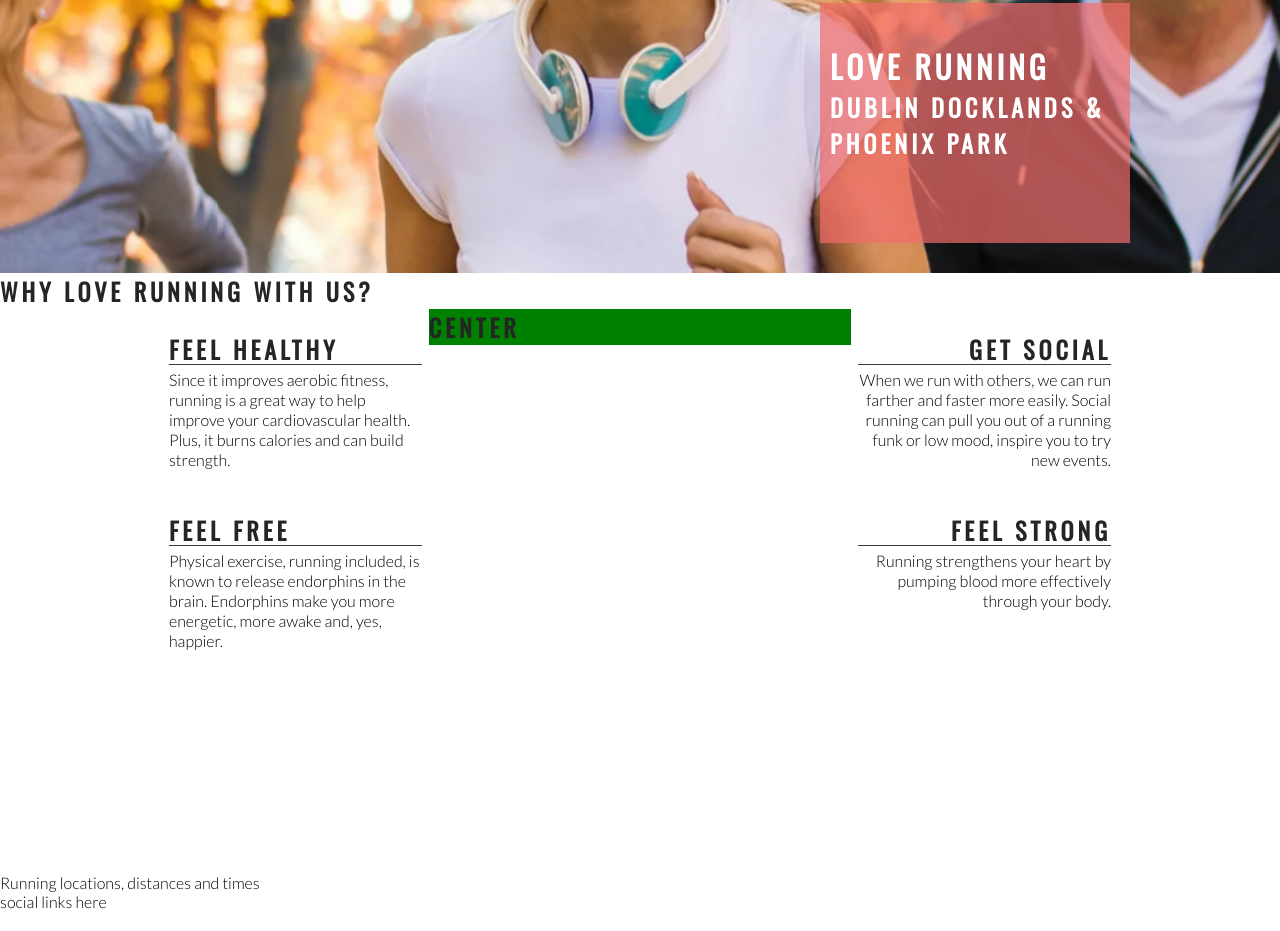
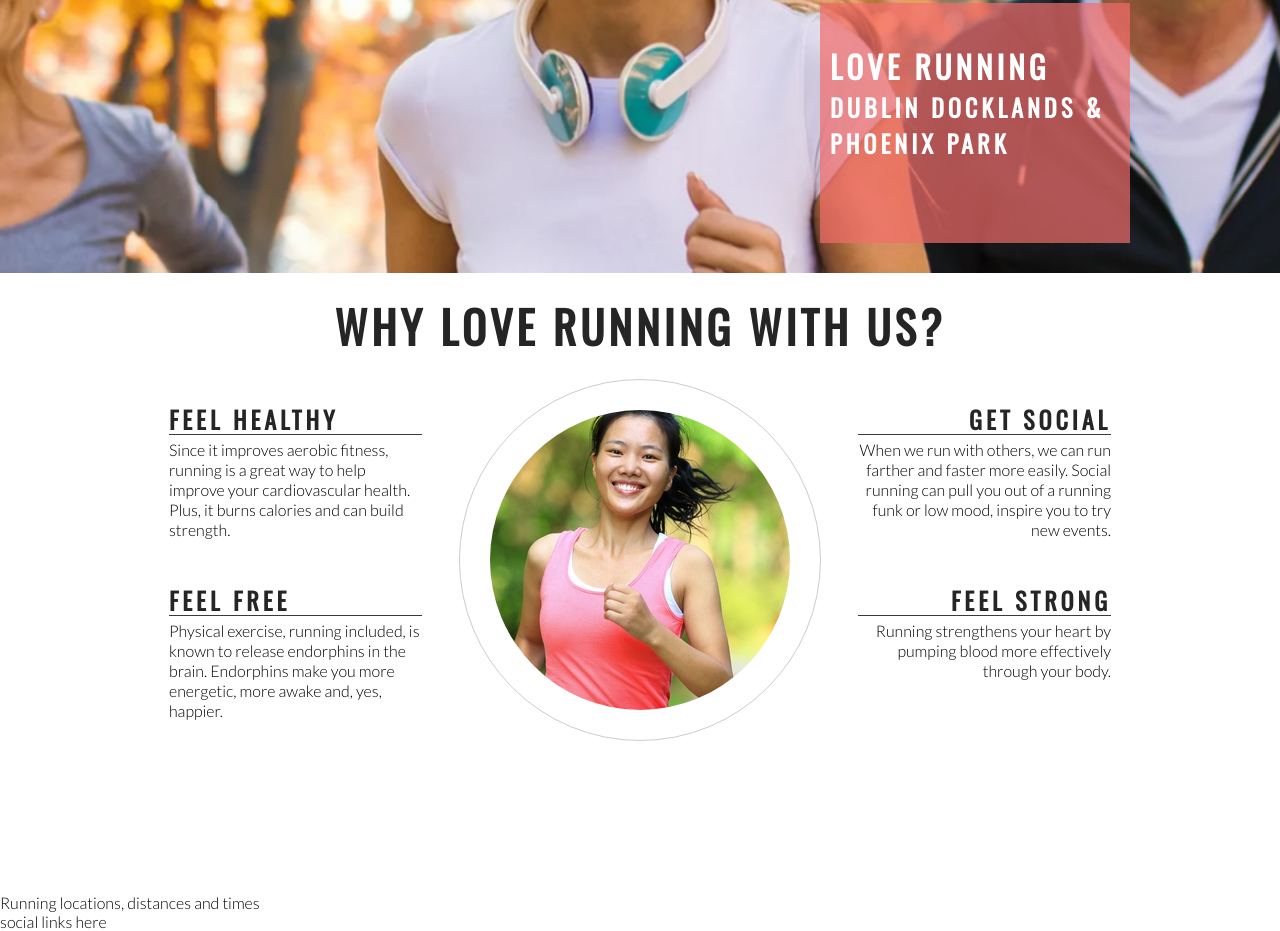
Before and after one commit to PedroMiguelFerreira/love-running, a plain HTML site: page index.html in a window 1280 px wide. Shown: the part 402-1333 px from the top of the page. Drawn offline with nearby package versions, Linux system fonts and the light colour scheme.

Commit message:
Add club ethos central image abd style into a circle

```diff
--- a/assets/css/style.css
+++ b/assets/css/style.css
@@ -132,7 +132,6 @@ h1, h2 {
 #center-about {
     width: 33%;
     margin: 0 auto;
-    background-color: green;
 }
 
 hr {
@@ -164,3 +163,26 @@ hr {
 .right-about-heading p {
     text-align: right;
 }
+
+#welcome {
+    text-align: center;
+    margin: 20px 0;
+    font-size: 280%;
+}
+
+#circle-container {
+    width: 300px;
+    height: 300px;
+    padding: 30px;
+    border-style: solid;
+    border-color: #ccc;
+    border-width: 1px;
+    border-radius: 50%;
+    margin: 0 auto;
+}
+
+#circle-cover-bg {
+    background: url(../images/ethos-center-image.jpg) no-repeat center center;
+    height: 100%;
+    border-radius: 50%;
+}
--- a/index.html
+++ b/index.html
@@ -38,7 +38,7 @@
         </div>
     </section>
     <section id="club-ethos">
-        <h1>Why Love Running With Us?</h1>
+        <h2 id="welcome">Why Love Running With Us?</h2>
         <div id="left-about">
             <div class="left-about-heading">
                 <h2>Feel Healthy</h2>
@@ -72,7 +72,9 @@
             </div>
         </div>
         <div id="center-about">
-            <div><h2>Center</h2></div>
+            <div id="circle-container">
+                <div id="circle-cover-bg"></div>
+            </div>
         </div>
     </section>
     <section>
```
Also changed, not shown: assets/images/ethos-center-image.jpg (added).
